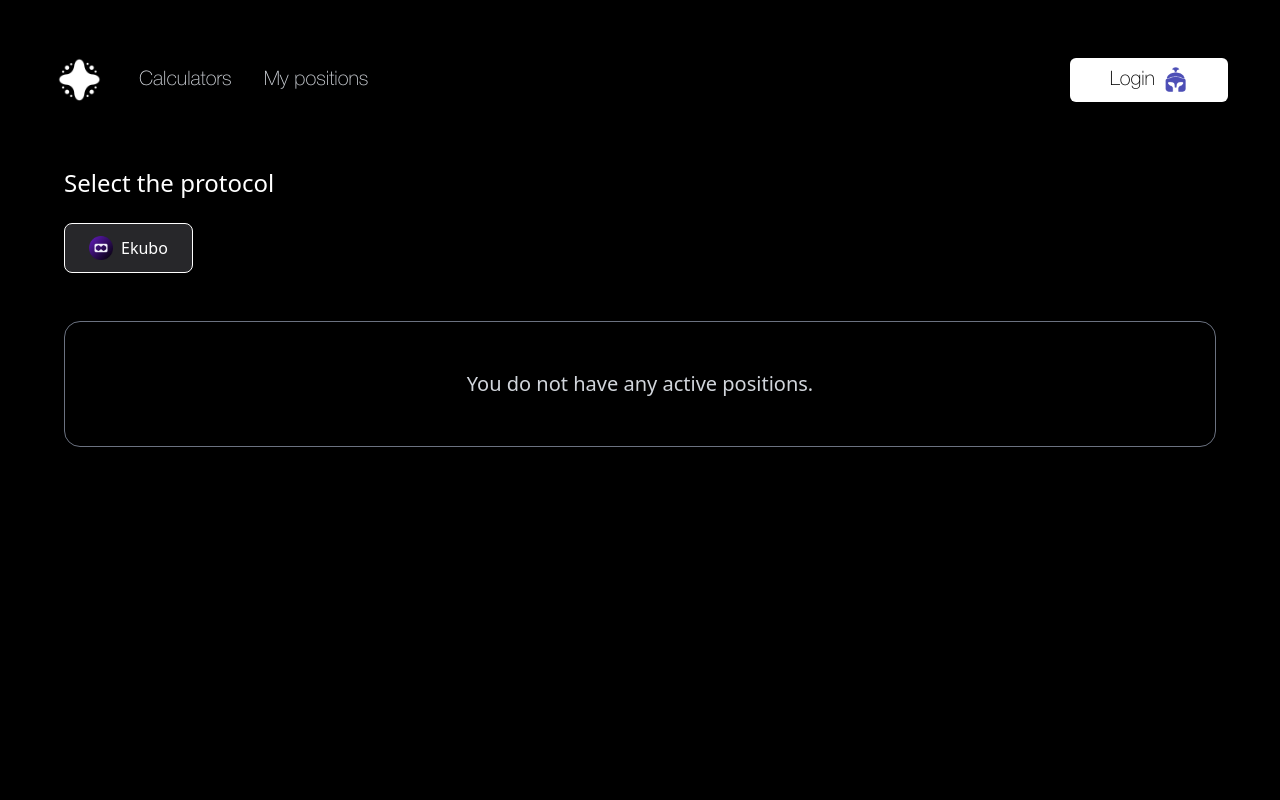
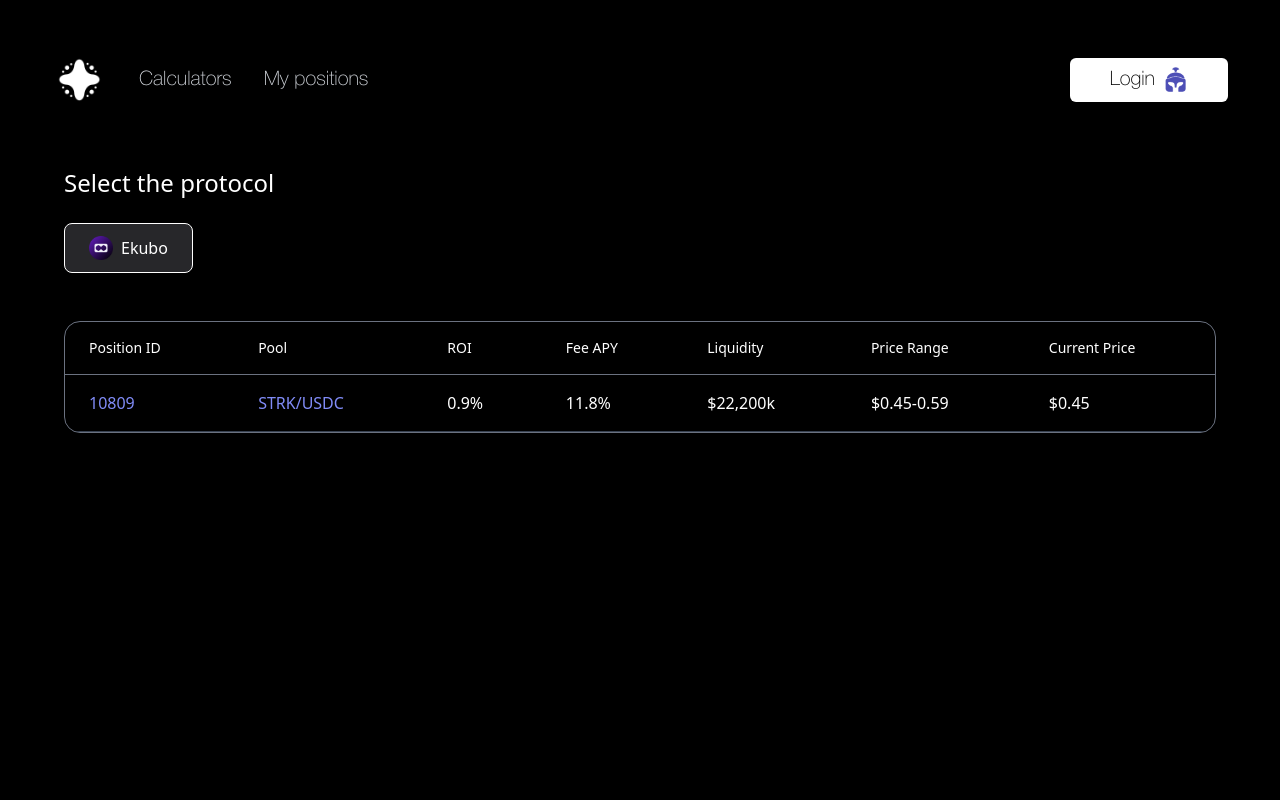
Before and after one commit to undefinedorgcr/lumos-frontend, a Next.js app: page /mypositions in a window 1280 px wide. Shown: the top 800 px of the page. Built offline with nearby package versions, Linux system fonts and the light colour scheme; no server answers; what starknet would draw is missing.

Commit message:
#16 setup for positions fetching

```diff
--- /dev/null
+++ b/src/app/hooks/usePositions.ts
@@ -0,0 +1,16 @@
+// hooks/usePositions.ts
+import { useQuery } from '@tanstack/react-query';
+
+async function fetchPositions(protocol: string) {
+    //TODO: implement fetch functionality
+    console.log(protocol);
+}
+
+export function usePositions(protocol: string) {
+  return useQuery({
+    queryKey: ['positions', protocol],
+    queryFn: () => fetchPositions(protocol),
+    staleTime: 30000,
+    refetchInterval: 60000,
+  });
+}
--- a/src/app/mypositions/page.tsx
+++ b/src/app/mypositions/page.tsx
@@ -3,11 +3,33 @@
 import Footer from "@/components/ui/footer";
 import Navbar from "@/components/ui/navbar";
 import Image from 'next/image'
+import Link from 'next/link'; // Importamos Link de Next.js
 import { useState } from "react";
+import { Position } from "@/types/Position";
 
 export default function MyPositions() {
   const protocols = ["Ekubo"];
   const [protocol, setProtocol] = useState("Ekubo");
+
+  //TODO: Implement fetch hook
+  const positions: Position[] = [
+    {
+      positionId: 10809,
+      pool: {
+        t1: "STRK",
+        t2: "USDC",
+      },
+      poolHref: "https://app.ekubo.org/positions/new?baseCurrency=STRK&quoteCurrency=USDC",
+      roi: 0.9,
+      feeAPY: 11.8,
+      liquidity: 22200,
+      priceRange: {
+        min: 0.45,
+        max: 0.59
+      },
+      currentPrice: 0.45
+    }
+  ];
 
   function handleProtocolChange(pProtocol: string) {
     setProtocol(pProtocol)
@@ -45,9 +67,59 @@ export default function MyPositions() {
             ))}
           </div>
 
-          <div className="border border-gray-500 rounded-2xl p-12 flex items-center justify-center">
-            <p className="text-xl text-gray-300">You do not have any active positions.</p>
-          </div>
+          {positions.length > 0 ? (
+            <div className="border border-gray-500 rounded-2xl overflow-hidden">
+              <table className="w-full">
+                <thead>
+                  <tr className="border-b border-gray-500">
+                    <th className="px-6 py-4 text-left text-sm font-normal">Position ID</th>
+                    <th className="px-6 py-4 text-left text-sm font-normal">Pool</th>
+                    <th className="px-6 py-4 text-left text-sm font-normal">ROI</th>
+                    <th className="px-6 py-4 text-left text-sm font-normal">Fee APY</th>
+                    <th className="px-6 py-4 text-left text-sm font-normal">Liquidity</th>
+                    <th className="px-6 py-4 text-left text-sm font-normal">Price Range</th>
+                    <th className="px-6 py-4 text-left text-sm font-normal">Current Price</th>
+                  </tr>
+                </thead>
+                <tbody>
+                  {positions.map((position) => (
+                    <tr key={position.positionId} className="border-b border-gray-700">
+                      <td className="px-6 py-4">
+                        <Link
+                          href="https://app.ekubo.org/positions"
+                          target="_blank"
+                          className="text-indigo-400 hover:text-indigo-300 transition-colors"
+                        >
+                          {position.positionId}
+                        </Link>
+                      </td>
+                      <td className="px-6 py-4">
+                        <Link
+                          href={position.poolHref}
+                          target="_blank"
+                          className="text-indigo-400 hover:text-indigo-300 transition-colors"
+                        >
+                          {position.pool.t1}/{position.pool.t2}
+                        </Link>
+                      </td>
+                      <td className="px-6 py-4">{position.roi}%</td>
+                      <td className="px-6 py-4">{position.feeAPY}%</td>
+                      <td className="px-6 py-4">${position.liquidity.toLocaleString('en-US', {
+                        minimumFractionDigits: 0,
+                        maximumFractionDigits: 1
+                      })}k</td>
+                      <td className="px-6 py-4">${position.priceRange.min}-{position.priceRange.max}</td>
+                      <td className="px-6 py-4">${position.currentPrice}</td>
+                    </tr>
+                  ))}
+                </tbody>
+              </table>
+            </div>
+          ) : (
+            <div className="border border-gray-500 rounded-2xl p-12 flex items-center justify-center">
+              <p className="text-xl text-gray-300">You do not have any active positions.</p>
+            </div>
+          )}
         </div>
       </div>
 
--- a/src/components/ui/footer.tsx
+++ b/src/components/ui/footer.tsx
@@ -2,7 +2,7 @@ import React from "react";
 
 const Footer = (): React.JSX.Element => {
   return (
-    <footer className="flex flex-col items-center mt-16 p-10 flex-grow-0">
+    <footer className="flex flex-col items-center p-10 flex-grow-0">
       <aside className="mb-3">
         <p className="font-neue">Lumos App - Copyright © {new Date().getFullYear()} - All right reserved</p>
       </aside>
--- /dev/null
+++ b/src/types/Position.ts
@@ -0,0 +1,16 @@
+export interface Position {
+    positionId: number;
+    pool: {
+      t1: string,
+      t2: string
+    };
+    poolHref: string,
+    roi: number;
+    feeAPY: number;
+    liquidity: number;
+    priceRange: {
+      min: number;
+      max: number;
+    };
+    currentPrice: number;
+  }
```
Also changed, not shown: package.json (+9 -7 lines), 1 other file (tests, documents, lock files or other folders).
